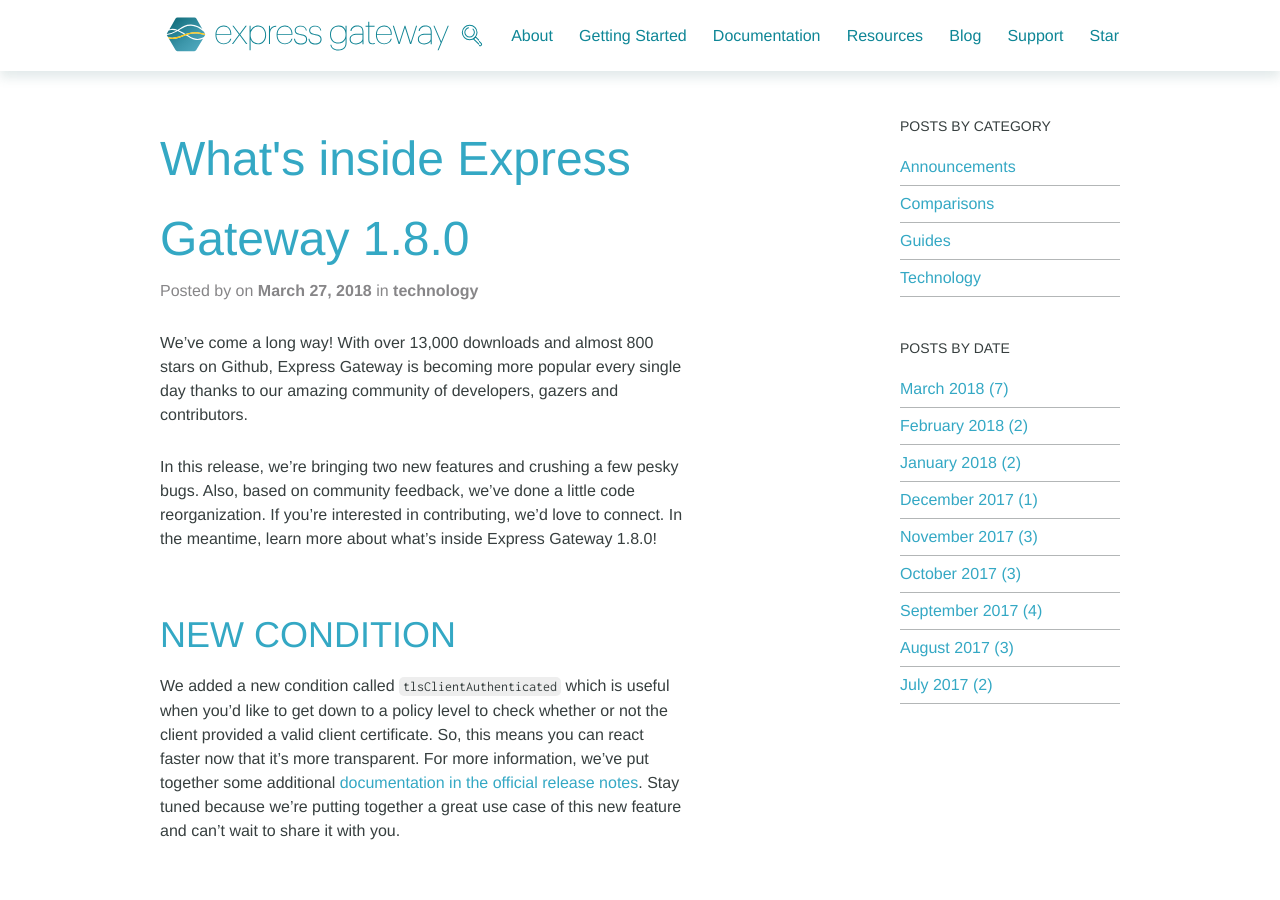
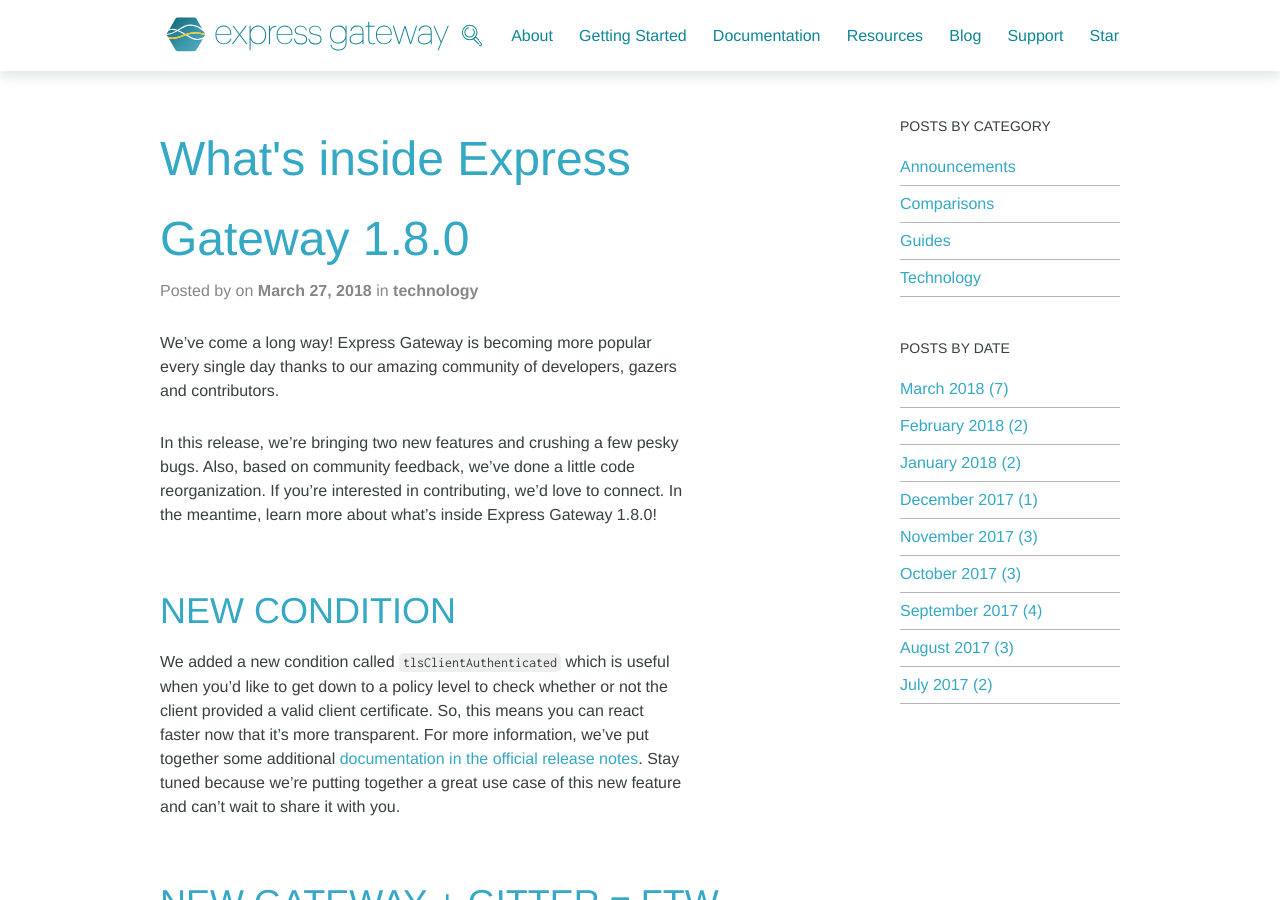
Before and after one commit to ExpressGateway/express-gateway.io, a Jekyll site: the page built from _posts/2018-03-27-whats-inside-express-gateway-1-dot-8-0.markdown, in a window 1280 px wide and 900 px high. Built offline with Jekyll 4.4.1, drawn with Linux system fonts in a browser that asks for light colours; nearby versions of some CDN libraries; some web fonts are replaced; comment, search, counter and statistics services are not loaded.

Commit message:
Updated Whats Inside Express Gateway 1 Dot 8 0

```diff
--- a/_posts/2018-03-27-whats-inside-express-gateway-1-dot-8-0.markdown
+++ b/_posts/2018-03-27-whats-inside-express-gateway-1-dot-8-0.markdown
@@ -14,7 +14,7 @@
 layout: post
 ---
 
-We've come a long way! With over 13,000 downloads and almost 800 stars on Github, Express Gateway is becoming more popular every single day thanks to our amazing community of developers, gazers and contributors.
+We've come a long way! Express Gateway is becoming more popular every single day thanks to our amazing community of developers, gazers and contributors.
 
 In this release, we're bringing two new features and crushing a few pesky bugs. Also, based on community feedback, we've done a little code reorganization. If you're interested in contributing, we'd love to connect. In the meantime, learn more about what's inside Express Gateway 1.8.0!
 <!--excerpt-->
```
